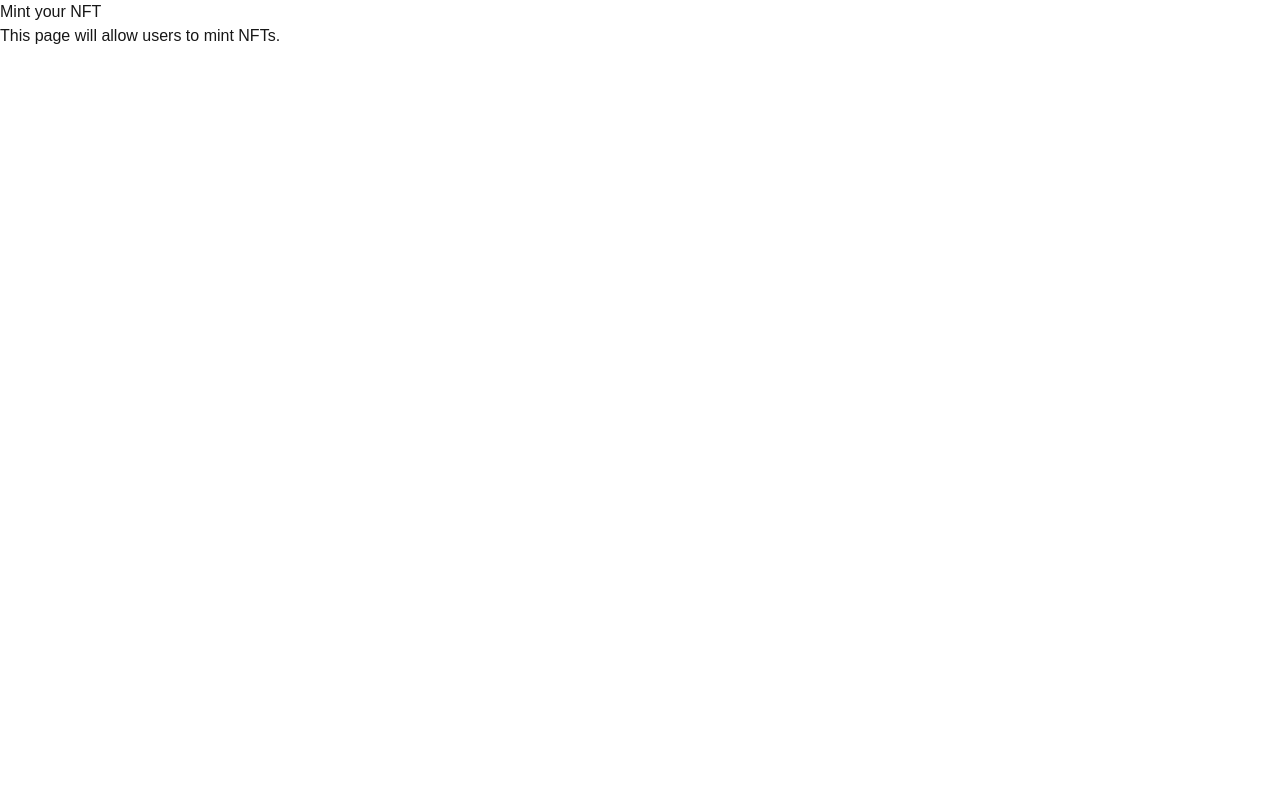
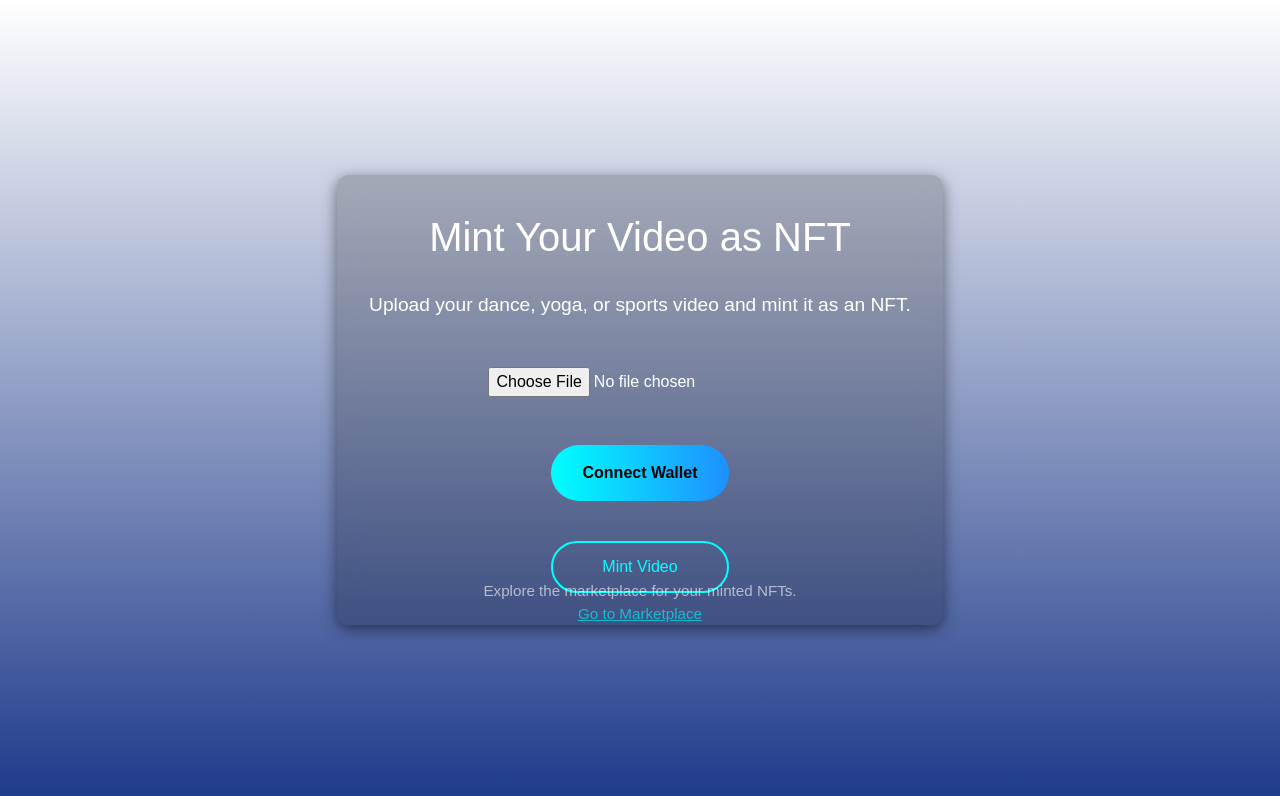
Before and after one commit to ValenteCreativo/Kinetic-Poiesis, a Next.js app: page /mint in a window 1280 px wide. Shown: the top 796 px of the page. Built offline with nearby package versions, Linux system fonts and the light colour scheme.

Commit message:
Mint Kinetic Poetry page created with functional links

```diff
--- /dev/null
+++ b/src/app/Mint.module.css
@@ -0,0 +1,120 @@
+.container {
+  background: linear-gradient(to bottom, transparent, #1e3a8a); /* Fondo azul oscuro */
+  color: white;
+  min-height: 100vh;
+  display: flex;
+  flex-direction: column;
+  justify-content: center;
+  align-items: center;
+  position: relative;
+  overflow: hidden;
+}
+
+.backgroundImage {
+  position: absolute;
+  top: 0;
+  left: 0;
+  right: 0;
+  bottom: 0;
+  z-index: -1;
+  width: 100%;
+  height: 100%;
+  overflow: hidden;
+}
+
+.image {
+  object-fit: cover;
+  width: 100%;
+  height: 100%;
+}
+
+.mainContent {
+  padding: 2rem;
+  backdrop-filter: blur(10px);
+  background-color: rgba(0, 0, 0, 0.2);
+  border-radius: 12px;
+  box-shadow: 0 4px 15px rgba(0, 0, 0, 0.5);
+  display: flex;
+  flex-direction: column;
+  align-items: center;
+  gap: 1.5rem; /* Espacio entre los elementos */
+}
+
+.mainTitle {
+  font-size: 2.5rem;
+  animation: fadeIn 2s ease-in-out;
+}
+
+.description {
+  font-size: 1.2rem;
+  text-align: center; /* Centrar texto */
+}
+
+.videoUploader {
+  margin: 1.5rem 0;
+}
+
+.buttonContainer {
+  display: flex;
+  flex-direction: column;
+  gap: 1rem; /* Espacio entre botones */
+}
+
+.mainButton {
+  background: linear-gradient(to right, #00ffff, #1e90ff);
+  padding: 1rem 2rem;
+  border-radius: 9999px;
+  color: black;
+  font-weight: bold;
+  position: relative;
+  transition: transform 0.1s ease-in-out;
+}
+
+.mainButton:hover {
+  transform: scale(1.1);
+}
+
+.secondaryButton {
+  margin-top: 1.5rem;
+  padding: 0.75rem 1.5rem;
+  border: 2px solid #00ffff;
+  color: #00ffff;
+  border-radius: 9999px;
+  transition: background-color 0.3s, color 0.3s;
+}
+
+.secondaryButton:hover {
+  background-color: #00ffff;
+  color: black;
+}
+
+.footer {
+  position: absolute;
+  bottom: 0;
+  width: 100%;
+  text-align: center;
+  font-size: 0.95rem;
+  opacity: 0.6;
+}
+
+.link {
+  color: #00ffff;
+  text-decoration: underline;
+  transition: color 0.3s ease;
+}
+
+.link:hover {
+  color: #1e90ff;
+}
+
+/* Animaciones */
+@keyframes fadeIn {
+  0% {
+    opacity: 0;
+    transform: translateY(-20px);
+  }
+  100% {
+    opacity: 1;
+    transform: translateY(0);
+  }
+}
--- a/src/app/mint/page.tsx
+++ b/src/app/mint/page.tsx
@@ -1,11 +1,44 @@
-// src/app/mint/page.tsx
-import React from 'react';
+'use client';
+import Head from 'next/head';
+import styles from '../Mint.module.css'; // Asegúrate de crear este archivo CSS
 
-const MintPage = () => {
+const MintPage: React.FC = () => {
+  const handleConnectWallet = (): void => {
+    window.open('https://wallet.bitte.ai/account/new', '_blank');
+  };
+
+  const handleMintVideo = (): void => {
+    window.open('https://www.mintbase.xyz/contract/arrow.mintbase1.near/mint', '_blank');
+  };
+
   return (
-    <div>
-      <h1>Mint your NFT</h1>
-      <p>This page will allow users to mint NFTs.</p>
+    <div className={styles.container}>
+      <Head>
+        <title>Mint Your Video as NFT</title>
+      </Head>
+
+      <div className={styles.mainContent}>
+        <h1 className={styles.mainTitle}>Mint Your Video as NFT</h1>
+        <p className={styles.description}>Upload your dance, yoga, or sports video and mint it as an NFT.</p>
+
+        {/* Simulador de carga de video */}
+        <input type="file" accept="video/*" className={styles.videoUploader} />
+
+        <div className={styles.buttonContainer}>
+          <button onClick={handleConnectWallet} className={styles.mainButton}>
+            Connect Wallet
+          </button>
+
+          <button onClick={handleMintVideo} className={styles.secondaryButton}>
+            Mint Video
+          </button>
+        </div>
+
+        <footer className={styles.footer}>
+          <p>Explore the marketplace for your minted NFTs.</p>
+          <a href="/marketplace" className={styles.link}>Go to Marketplace</a>
+        </footer>
+      </div>
     </div>
   );
 };
```
Also changed, not shown: package.json (+6 -6 lines), 1 other file (tests, documents, lock files or other folders).
